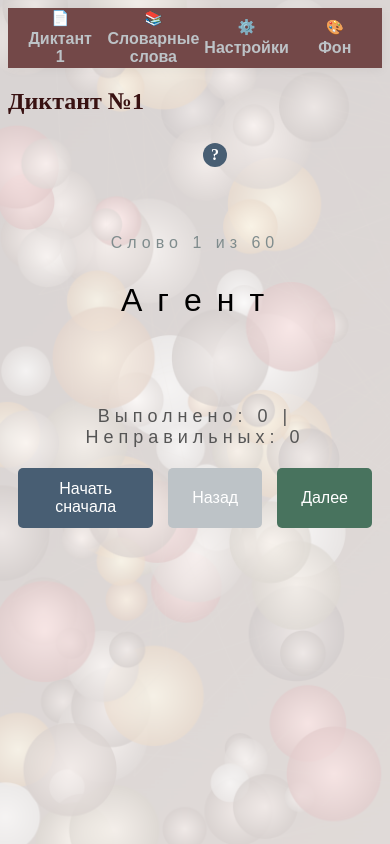
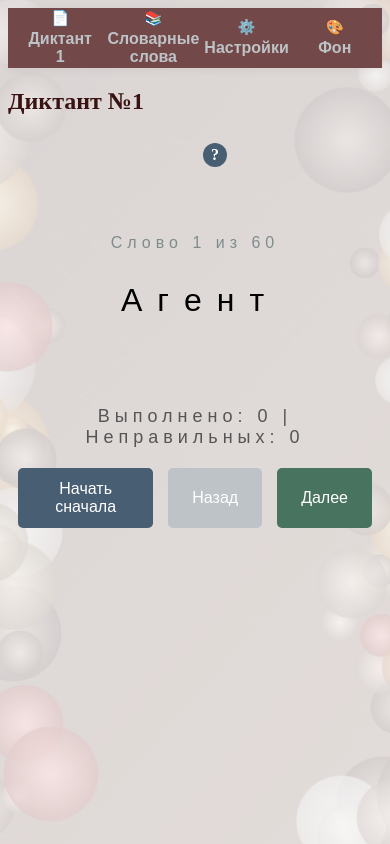
Before and after one commit to Mikadiko/Mikadiko.github.io, a website: page src/index.html in a window 390 px wide. Drawn offline with Linux system fonts and the light colour scheme.

Commit message:
Change background-color

```diff
--- a/src/main/styles/main.css
+++ b/src/main/styles/main.css
@@ -184,7 +184,7 @@
         border: 6px solid transparent;
     }
 
-.translucent {
+.translucent { /* Фон по умолчанию для ПК */
     /*content: "";*/
     background-image: url(../img/buble_3.png);
     background-size: cover;
@@ -195,7 +195,28 @@
     left: 0;
     right: 0;
     bottom: 0;
+    background-position: center;
+    background-repeat: no-repeat;
+    }
+@media (max-width: 768px) { /* Для мобильных устройств (ширина до 768px) */
+    body {
+        background-color: transparent;
+    }
 }
+@media (max-device-width: 768px) and (orientation: portrait) { /* Альтернативно можно использовать ориентацию */
+    body {
+        background-color: transparent;
+    }
+}
+
+@media (max-device-width: 768px) and (orientation: landscape) {
+    body {
+        background-color: transparent;
+    }
+}
+
+
+
 
 #Container_world {
     font-family: Arial, sans-serif;
--- a/src/main/styles/main_2.css
+++ b/src/main/styles/main_2.css
@@ -184,9 +184,9 @@
     border: 6px solid transparent;
 }
 
-.translucent {
+.translucent { /* Фон по умолчанию для ПК */
     /*content: "";*/
-    background-image: url(../img/fon.jpg);
+    background-image: url(../img/buble_3.png);
     background-size: cover;
     opacity: 0.2;
     position: absolute;
@@ -195,6 +195,24 @@
     left: 0;
     right: 0;
     bottom: 0;
+    background-position: center;
+    background-repeat: no-repeat;
+}
+@media (max-width: 768px) { /* Для мобильных устройств (ширина до 768px) */
+    body {
+        background-color: transparent;
+    }
+}
+@media (max-device-width: 768px) and (orientation: portrait) { /* Альтернативно можно использовать ориентацию */
+    body {
+        background-color: transparent;
+    }
+}
+
+@media (max-device-width: 768px) and (orientation: landscape) {
+    body {
+        background-color: transparent;
+    }
 }
 
 #Container_world {
--- a/src/main/styles/main_3.css
+++ b/src/main/styles/main_3.css
@@ -184,9 +184,9 @@
     border: 6px solid transparent;
 }
 
-.translucent {
+.translucent { /* Фон по умолчанию для ПК */
     /*content: "";*/
-    background-image: url(../img/fon.jpg);
+    background-image: url(../img/buble_3.png);
     background-size: cover;
     opacity: 0.2;
     position: absolute;
@@ -195,6 +195,24 @@
     left: 0;
     right: 0;
     bottom: 0;
+    background-position: center;
+    background-repeat: no-repeat;
+}
+@media (max-width: 768px) { /* Для мобильных устройств (ширина до 768px) */
+    body {
+        background-color: transparent;
+    }
+}
+@media (max-device-width: 768px) and (orientation: portrait) { /* Альтернативно можно использовать ориентацию */
+    body {
+        background-color: transparent;
+    }
+}
+
+@media (max-device-width: 768px) and (orientation: landscape) {
+    body {
+        background-color: transparent;
+    }
 }
 
 #Container_world {
```
